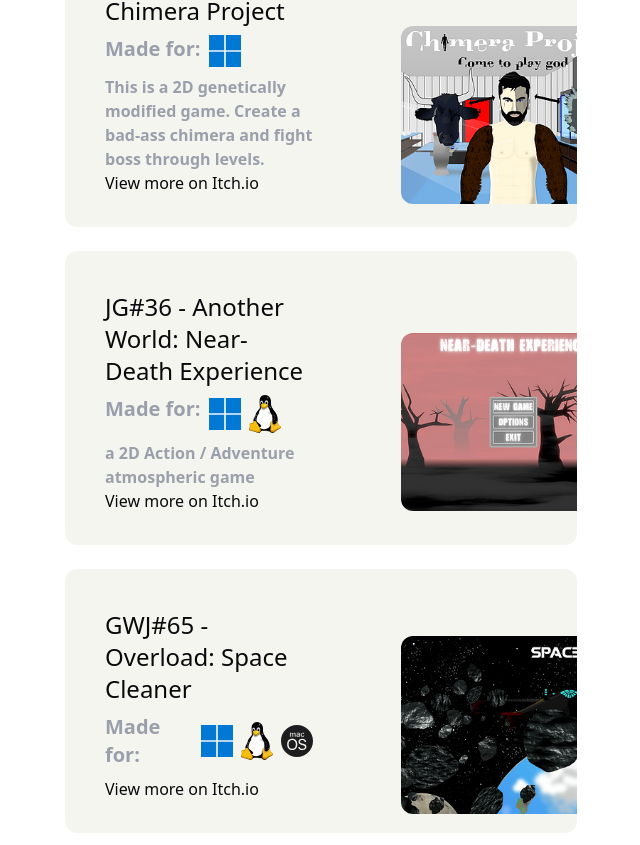
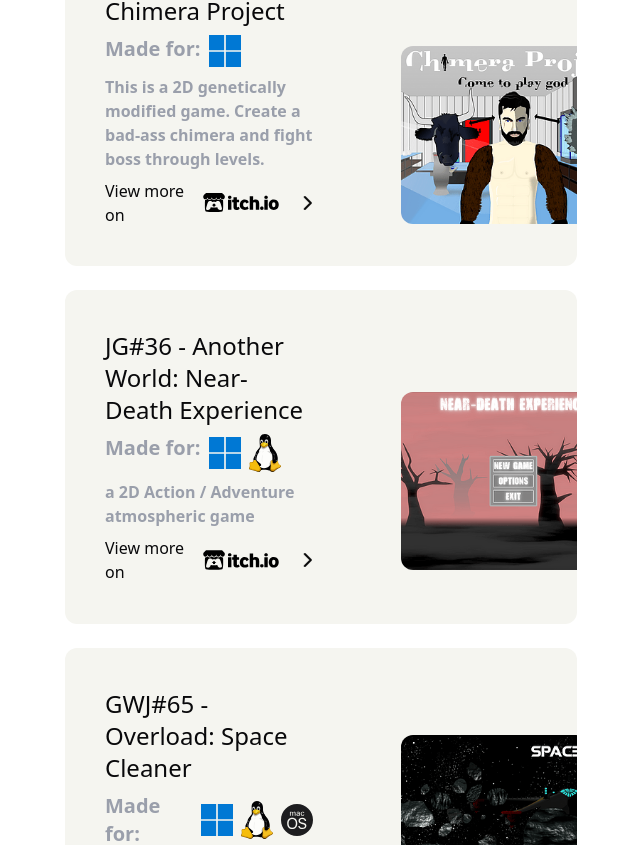
Before and after one commit to Matsuel/olivier, a Next.js app: page / in a window 1280 px wide. Shown: the part 1575-2420 px from the top of the page, without its empty margins (319-959 px from the left). Built offline with nearby package versions, Linux system fonts and the light colour scheme.

Commit message:
add animation for link

```diff
--- a/src/components/Project.tsx
+++ b/src/components/Project.tsx
@@ -6,6 +6,8 @@ import Windows from '@/assets/windows.svg';
 import Linux from '@/assets/linux.svg';
 import Link from 'next/link';
 import { nameToLink } from '@/lib/nameToLink';
+import ItchIO from '@/assets/Itchio.svg';
+import Arrow from '@/assets/arrow.svg';
 
 const Project = (props: { project: ProjectType, index: number, sortedImages: string[] }) => {
 
@@ -30,8 +32,11 @@ const Project = (props: { project: ProjectType, index: number, sortedImages: str
                 <p className='text-[#9a9fab] font-semibold'>{props.project.description}</p>
                 <Link
                 href={props.project.link? props.project.link :`https://h1to.itch.io/${nameToLink(props.project.title)}`}
-                target='_blank'>
-                    View more on Itch.io
+                target='_blank'
+                className='flex flex-row items-center'>
+                    View more on
+                    <Image src={ItchIO} alt='Itch.io' width={96} height={48} />
+                    <Image src={Arrow} alt='Arrow' width={24} height={24} className='animate-view-more'/>
                 </Link>
             </div>
             <div className={`w-[50%] h-auto flex flex-row items-center justify-end p-4 -mr-16 -mb-12 transition-all ease-in-out ${hovered && "translate-x-3 translate-y-3 -rotate-2"}`}>
--- a/tailwind.config.ts
+++ b/tailwind.config.ts
@@ -1,3 +1,4 @@
+import { transform } from "next/dist/build/swc";
 import type { Config } from "tailwindcss"
 
 import defaultTheme from "tailwindcss/defaultTheme";
@@ -12,7 +13,7 @@ const config = {
     './components/**/*.{ts,tsx}',
     './app/**/*.{ts,tsx}',
     './src/**/*.{ts,tsx}',
-	],
+  ],
   prefix: "",
   theme: {
     borderWidth: {
@@ -75,10 +76,16 @@ const config = {
           from: { height: "var(--radix-accordion-content-height)" },
           to: { height: "0" },
         },
+        "view-more": {
+          "0%": { transform: "translateX(0)" },
+          "50%": { transform: "translateX(10px)" },
+          "100%": { transform: "translateX(0)" },
+        },
       },
       animation: {
         "accordion-down": "accordion-down 0.2s ease-out",
         "accordion-up": "accordion-up 0.2s ease-out",
+        "view-more": "view-more 2s linear infinite",
       },
     },
   },
```
Also changed, not shown: src/assets/Itchio.svg (added), src/assets/arrow.svg (added).
